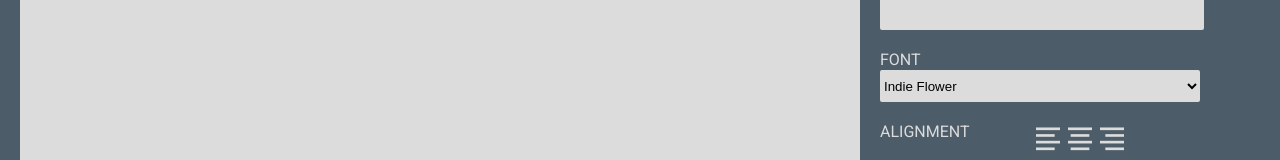
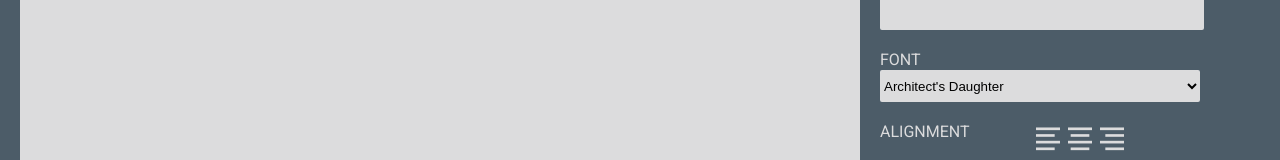
Before and after one commit to Jmart5564/blog-builder-react, a React (Create React App) app: page / in a window 1280 px wide. Shown: the part 158-318 px from the top of the page. Built offline with nearby package versions, Linux system fonts and the light colour scheme; a web font is replaced by a local one.

Commit message:
cleaned up code

```diff
--- a/src/components/Editor/Editor.js
+++ b/src/components/Editor/Editor.js
@@ -9,9 +9,7 @@ export default function Editor({
   setSubtitle,
   text,
   setText,
-  align,
   setAlign,
-  titleFont,
   setTitleFont }) {
   return (
     <div className="editor">
@@ -24,7 +22,7 @@ export default function Editor({
         <label>Subtitle</label>
       </div>
       <div className="form-control">
-        <select value={titleFont} onChange={(e) => setTitleFont(e.target.value)} >
+        <select onChange={(e) => setTitleFont(e.target.value)} >
           <option value="architect">{"Architect's Daughter"}</option>
           <option value="comforter">Comforter</option>
           <option value="fredoka">Fredoka</option>
```
